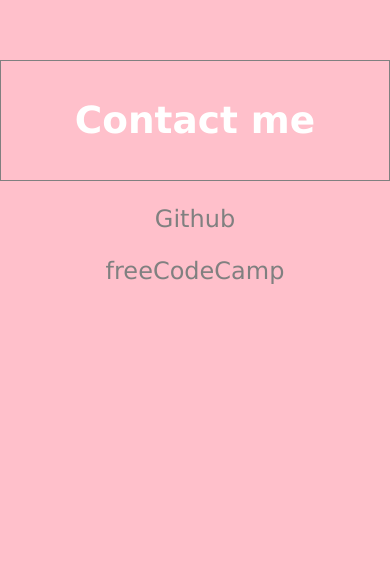
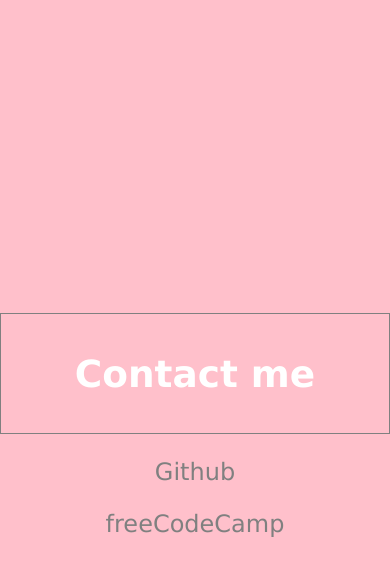
Before and after one commit to lilapit/lilapit.personal-portfolio, a plain HTML site: page index.html in a window 390 px wide. Shown: the part 2894-3470 px from the top of the page. Drawn offline with Linux system fonts and the light colour scheme.

Commit message:
Update styles.css

```diff
--- a/styles.css
+++ b/styles.css
@@ -149,6 +149,6 @@ img {
 
 @media only screen and (max-width: 550px) {
   .information {
-    top: 350vh;
+    top: 380vh;
   }
 }
```
